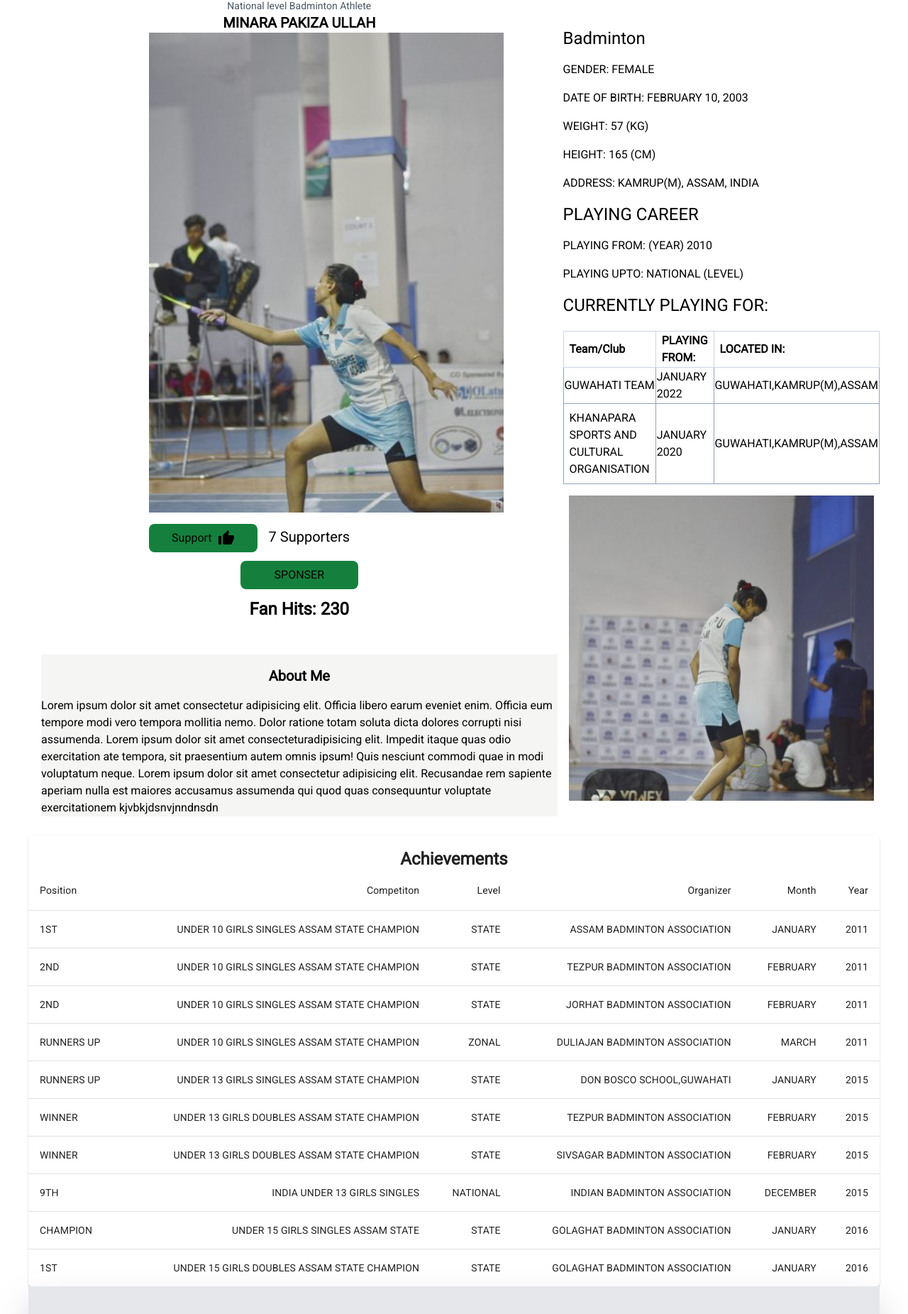
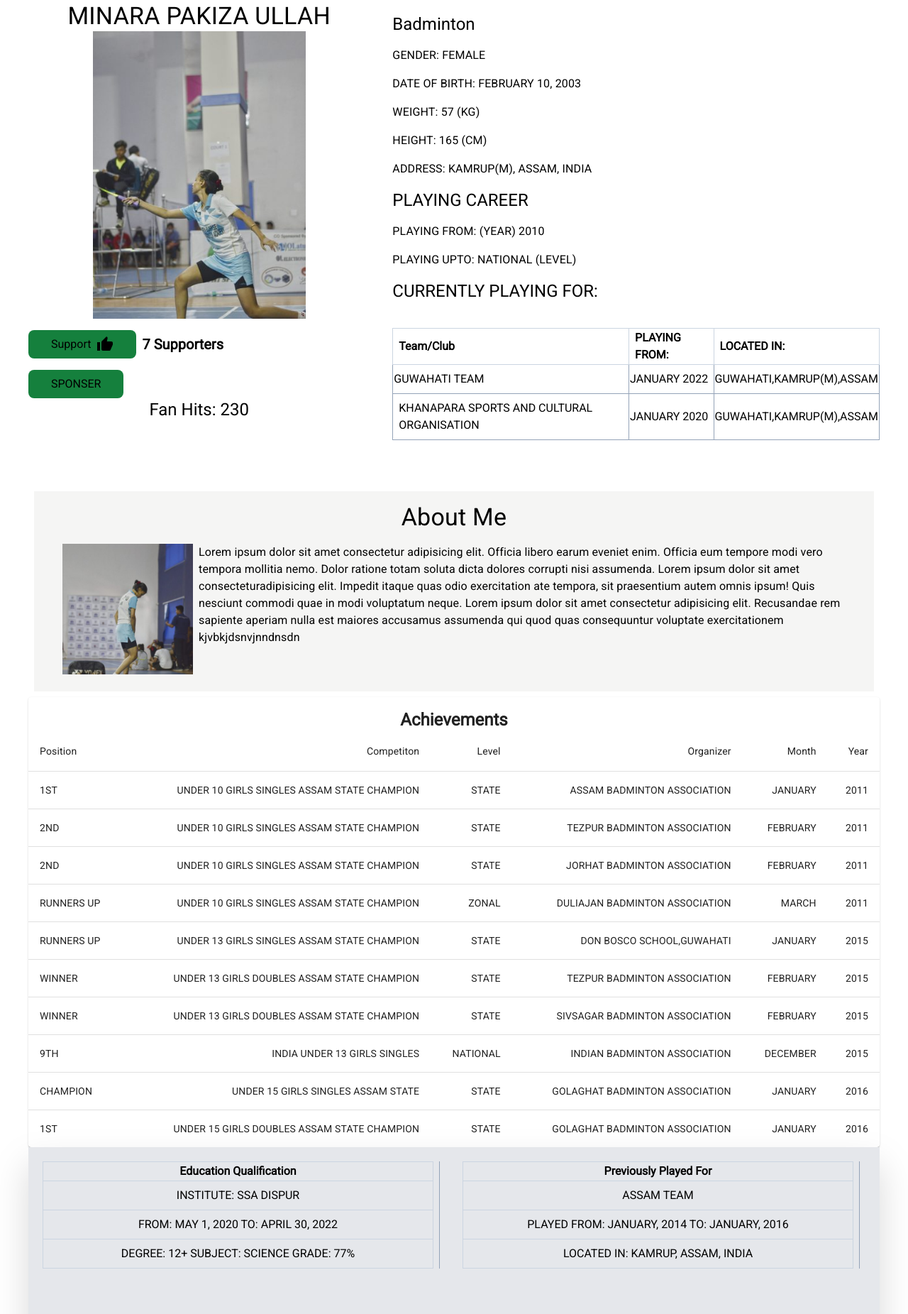
Before and after one commit to Ujucode/poynt-sports, a React (Vite) app: page /athletes/800 in a window 1280 px wide. Shown: the part 159-2010 px from the top of the page at 71% size. Built offline with nearby package versions, Linux system fonts and the light colour scheme.

Commit message:
-added responsiveness to calendartab, player profile and events page

```diff
--- a/src/components/Account/CalenderTab.jsx
+++ b/src/components/Account/CalenderTab.jsx
@@ -42,7 +42,7 @@ const CalendarTab = () => {
 
   return (
     <div className="min-h-screen flex flex-col items-center">
-      <div className="border border-gray-300 rounded p-4 w-full max-w-4xl">
+      <div className="border border-gray-300 rounded p-4 w-full max-w-2xl md:max-w-4xl mx-auto">
         <h1 className="text-4xl font-bold mb-6">Booking Calendar</h1>
         <div className="flex">
           <button
--- a/src/components/Profile/AchievementTable.jsx
+++ b/src/components/Profile/AchievementTable.jsx
@@ -95,8 +95,12 @@ const rows = [
 export default function AchieveTable() {
   return (
     <TableContainer component={Paper}>
-      <div className="text-center text-2xl font-bold pt-4 "> Achievements </div>
-      <Table sx={{ minWidth: 650 }} aria-label="Achievements">
+      <div className="text-center text-2xl font-bold pt-4"> Achievements </div>
+      <Table
+        sx={{ minWidth: 650 }}
+        aria-label="Achievements"
+        className="w-full"
+      >
         <TableHead>
           <TableRow>
             <TableCell>Position</TableCell>
@@ -108,12 +112,17 @@ export default function AchieveTable() {
           </TableRow>
         </TableHead>
         <TableBody>
-          {rows.map((row) => (
+          {rows.map((row, index) => (
             <TableRow
-              key={row.name}
+              key={`${row.position}-${index}`} // Unique key with position and index
               sx={{ "&:last-child td, &:last-child th": { border: 0 } }}
+              className="block md:table-row" // Display as block on small screens, table-row on larger screens
             >
-              <TableCell component="th" scope="row">
+              <TableCell
+                component="th"
+                scope="row"
+                className="md:table-cell" // Display as table-cell on larger screens
+              >
                 {row.position}
               </TableCell>
               <TableCell align="right">{row.competiton}</TableCell>
--- a/src/components/Profile/Education.jsx
+++ b/src/components/Profile/Education.jsx
@@ -1,51 +1,76 @@
 function Education() {
   return (
-    <div className="p-10 drop-shadow-2xl bg-gray-200 flex flex-col">
-      <table className="border-separate border-spacing-2 border border-slate-400 ">
+    <div className="p-20 md:p-10 lg:p-5 drop-shadow-2xl bg-gray-200 grid grid-cols-2 md:grid-cols-1 gap-8">
+      <div className="grid grid-cols-1 text-center md:pr-2 gap-8 md:grid-cols-2 ">
+        <div className="border-separate border-spacing-2 border border-slate-400 md:border-0 md:border-r md:pr-2">
+          <table className="w-full ">
             <thead>
               <tr>
-            <th className="border border-slate-300">Education Qualification</th>
-            <th className="border border-slate-300">Previously Played For</th>
+                <th className="border border-slate-300 md:text-center">Education Qualification</th>
               </tr>
             </thead>
             <tbody>
               <tr>
-            <td className="border border-slate-300 ...">
+                <td className="border border-slate-300 p-3 md:p-2">
                   INSTITUTE: SSA DISPUR
                 </td>
-            <td className="border border-slate-300 ...">ASSAM TEAM TEAM</td>
               </tr>
               <tr>
-            <td className="border border-slate-300 ...">
+                <td className="border border-slate-300 p-3 md:p-2">
                   FROM: MAY 1, 2020 TO: APRIL 30, 2022
                 </td>
-            <td className="border border-slate-300 ...">
+              </tr>
+              <tr>
+                <td className="border border-slate-300 p-3 md:p-2">
+                  DEGREE: 12+ SUBJECT: SCIENCE GRADE: 77%
+                </td>
+              </tr>
+            </tbody>
+          </table>
+        </div>
+
+        <div className="border-separate border-spacing-2 border border-slate-400 md:border-0 md:border-r md:pr-2">
+          <table className="w-full">
+            <thead>
+              <tr>
+                <th className="border border-slate-300 md:text-center ">Previously Played For</th>
+              </tr>
+            </thead>
+            <tbody>
+              <tr>
+                <td className="border border-slate-300 p-3 md:p-2">ASSAM TEAM</td>
+              </tr>
+              <tr>
+                <td className="border border-slate-300 p-3 md:p-2">
                   PLAYED FROM: JANUARY, 2014 TO: JANUARY, 2016
                 </td>
               </tr>
               <tr>
-            <td className="border border-slate-300 ...">
-              DEGREE: 12+ SUBJECT: SCIENCE GRADE: 77%
-            </td>
-            <td className="border border-slate-300 ...">
+                <td className="border border-slate-300 p-3 md:p-2">
                   LOCATED IN: KAMRUP, ASSAM, INDIA
                 </td>
               </tr>
             </tbody>
           </table>
+        </div>
+      </div>
 
-      <div className="text-center text-2xl font-bold pt-6 bg-white-1">
+      <div className="col-span-2 md:col-span-1 p-4 bg-white-1">
+  <div className=" md:text-center text-2xl font-bold pt-6 md:pr-2 flex items-center justify-center">
     Participations
-        <div className="text-center text-lg font-medium pt-4 ">
+  </div>
+  <div className=" md:text-center text-lg font-medium pt-4 md:pr-2 flex items-center justify-center">
     No data found
   </div>
-        <div className="text-center text-2xl font-bold pt-6">
+  <div className=" md:text-center text-2xl font-bold pt-6 md:pr-2 flex items-center justify-center">
     Other Informations
   </div>
-        <div className="text-center text-lg font-medium pt-4 ">
+  <div className=" md:text-center text-lg font-medium pt-4 md:pr-2 flex items-center justify-center">
     No data found
   </div>
 </div>
+
+
     </div>
   );
 }
--- a/src/components/UI/Cards/EventsCard.jsx
+++ b/src/components/UI/Cards/EventsCard.jsx
@@ -1,14 +1,14 @@
 const EventsCard = ({ title, description, image }) => {
   return (
-    <div className="max-w-2xl mx-auto bg-white rounded-lg overflow-hidden shadow-md mb-4 flex flex-col">
+    <div className="max-w-xs md:max-w-2xl mx-auto  bg-white rounded-lg overflow-hidden shadow-md mb-4 md:flex md:flex-col ">
       <div className="flex-shrink-0">
         <img
           src={image}
           alt="Card"
-          className="w-full h-[screen] object-cover object-center"
+          className="w-full md:w-full h-auto object-cover object-center"
         />
       </div>
-      <div className="p-4 flex-1">
+      <div className="p-4 flex-1 md:place-content-start">
         <h3 className="text-xl font-semibold mb-2">{title}</h3>
         <p className="text-gray-600">{description}</p>
       </div>
--- a/src/components/UI/Cards/ProfileCard.jsx
+++ b/src/components/UI/Cards/ProfileCard.jsx
@@ -1,67 +1,56 @@
+import Grid from '@mui/material/Grid';
+import Typography from '@mui/material/Typography';
 import ThumbUpIcon from "@mui/icons-material/ThumbUp";
 import athlete from "../../../assets/athlete.jpg";
 import athlete_1 from "../../../assets/athlete1.jpg";
 
 function ProfileCard() {
   return (
-    <div className="max-w-[1320px] md:py-[80] py-5 flex mx-0 sm:flex-row flex-col group ">
-      <div className="basis-[5%] pb-5 "></div>
-      <div className="flex flex-col ">
-        <div className="text-center font-medium text-sm text-gray-600">
+    <Grid container spacing={4}>
+      <Grid item xs={12} md={6} lg={5} >
+        <Typography variant="body1" align="center" color="textSecondary" className="md:text-left font-medium ">
           National level Badminton Athlete
+        </Typography>
+        <Typography variant="h4" align="center" className="md:text-left font-bold text-xl">
+          MINARA PAKIZA ULLAH
+        </Typography>
+        <div className=""> {/* Center the image */}
+        <img src={athlete} alt="athlete" className="w-full md:w-auto max-w-[300px] mx-auto" />
       </div>
-        <div className="text-center font-bold text-xl">MINARA PAKIZA ULLAH</div>
-        <img src={athlete} alt="athlete" className="w-[500px] ml-40" />
-        <div className="flex gap-4 ">
-          <div className="flex gap-2 pt-4 pl-40 ">
+        <div className="flex items-center justify-center md:flex md:justify-start space-x-2 pt-4 md:mt-0">
           <a
             href="/some/link/here"
             className="inline-flex items-center justify-center px-8 py-2 text-base font-medium text-center bg-green-700 rounded-lg hover:bg-green-800"
           >
-              Support <ThumbUpIcon className="ml-2" />
+            Support <ThumbUpIcon className="ml-2 " />
           </a>
+          <div className="text-center md:flex items-center text-xl font-semibold md:ml-4">7 Supporters</div>
         </div>
-          <div className="flex pt-5 text-xl font-semi-bold">7 Supporters</div>
-        </div>
-        <div className="pt-3 text-center">
+         <div className="flex items-center justify-center md:flex md:justify-start space-x-2 pt-4 md:mt-0">
           <a
             href="/some/link/here"
-            className="inline-flex items-center justify-center px-12 py-2 text-base font-medium text-center bg-green-700 rounded-lg hover:bg-green-800"
+            className="inline-flex items-center justify-center px-8 py-2 text-base font-medium text-center bg-green-700 rounded-lg hover:bg-green-800"
           >
             SPONSER{" "}
           </a>
         </div>
-        <div className="font-bold text-2xl text-center mt-3 mb-2">
+        <Typography variant="h5" align="center" className="font-bold mt-5 mb-2 md:text-left">
           Fan Hits: 230
-        </div>
-
-        <div className="mt-10 bg-stone-100 m-2 ">
-          <h1 className="text-center font-bold text-xl pt-4">About Me</h1>
-          <p className="text-left font-medium flex flex-row pt-4">
-            Lorem ipsum dolor sit amet consectetur adipisicing elit. Officia
-            libero earum eveniet enim. Officia eum tempore modi vero tempora
-            mollitia nemo. Dolor ratione totam soluta dicta dolores corrupti
-            nisi assumenda. Lorem ipsum dolor sit amet consecteturadipisicing
-            elit. Impedit itaque quas odio exercitation ate tempora, sit
-            praesentium autem omnis ipsum! Quis nesciunt commodi quae in modi
-            voluptatum neque. Lorem ipsum dolor sit amet consectetur adipisicing
-            elit. Recusandae rem sapiente aperiam nulla est maiores accusamus
-            assumenda qui quod quas consequuntur voluptate exercitationem
-            kjvbkjdsnvjnndnsdn
-          </p>
-        </div>
-      </div>
-      <div className="basis-[95%] text-left pt-10 ">
-        <h1 className="text-2xl pb-2 "> Badminton</h1>
-        <p className="py-2">GENDER: FEMALE</p>
-        <p className="py-2">DATE OF BIRTH: FEBRUARY 10, 2003</p>
-        <p className="py-2">WEIGHT: 57 (KG)</p>
-        <p className="py-2">HEIGHT: 165 (CM)</p>
-        <p className="py-2 pb-4">ADDRESS: KAMRUP(M), ASSAM, INDIA</p>
-        <h1 className="text-2xl pb-2"> PLAYING CAREER</h1>
-        <p className="py-2">PLAYING FROM: (YEAR) 2010</p>
-        <p className="py-2 pb-4">PLAYING UPTO: NATIONAL (LEVEL)</p>
-        <h1 className="text-2xl pb-5"> CURRENTLY PLAYING FOR:</h1>
+        </Typography>
+      </Grid>
+      <Grid item xs={12} md={6} lg={7}>
+        <div className="basis-[95%] text-center pt-10 md:text-left">
+          <Typography variant="h5" className="pb-2">Badminton</Typography>
+          <Typography variant="body1" className="py-2">GENDER: FEMALE</Typography>
+          <Typography variant="body1" className="py-2">DATE OF BIRTH: FEBRUARY 10, 2003</Typography>
+          <Typography variant="body1" className="py-2">WEIGHT: 57 (KG)</Typography>
+          <Typography variant="body1" className="py-2">HEIGHT: 165 (CM)</Typography>
+          <Typography variant="body1" className="py-2 pb-4">ADDRESS: KAMRUP(M), ASSAM, INDIA</Typography>
+          <Typography variant="h5" className="pb-2">PLAYING CAREER</Typography>
+          <Typography variant="body1" className="py-2">PLAYING FROM: (YEAR) 2010</Typography>
+          <Typography variant="body1" className="py-2 pb-4">PLAYING UPTO: NATIONAL (LEVEL)</Typography>
+          <Typography variant="h5" className="pb-5">CURRENTLY PLAYING FOR:</Typography>
+          <div className="flex items-center justify-center md:flex md:justify-start space-x-2 pt-4 md:mt-0">
           <table className="table-auto border-collapse border border-slate-400 pb-2 ">
             <thead>
               <tr>
@@ -89,12 +78,28 @@ function ProfileCard() {
               </tr>
             </tbody>
           </table>
-        <div className="flex flex-col">
-          {" "}
-          <img src={athlete_1} alt="profile1" className="w-50 p-2 mt-2" />{" "}
           </div>
         </div>
+      </Grid>
+      <Grid item xs={5} sm={8} md={12}>
+
+      <div className="mt-10 bg-stone-100 m-2 p-4 ">
+    <Typography variant="h4" align="center" className="font-bold">
+      About Me
+    </Typography>
+    <div className="md:flex md:flex-row-reverse">
+      <Typography
+        variant="body1"
+        align="left"
+        className="font-medium pt-4 md:pr-6"
+      >
+        Lorem ipsum dolor sit amet consectetur adipisicing elit. Officia libero earum eveniet enim. Officia eum tempore modi vero tempora mollitia nemo. Dolor ratione totam soluta dicta dolores corrupti nisi assumenda. Lorem ipsum dolor sit amet consecteturadipisicing elit. Impedit itaque quas odio exercitation ate tempora, sit praesentium autem omnis ipsum! Quis nesciunt commodi quae in modi voluptatum neque. Lorem ipsum dolor sit amet consectetur adipisicing elit. Recusandae rem sapiente aperiam nulla est maiores accusamus assumenda qui quod quas consequuntur voluptate exercitationem kjvbkjdsnvjnndnsdn
+      </Typography>
+      <img src={athlete_1} alt="profile1" className="w-[200px] p-2 mt-2 md:w-[200px] md:mb-0 md:ml-4" />
     </div>
+  </div>
+  </Grid>
+    </Grid>
   );
 }
 
```
Lines whose indentation alone changed are shown as unchanged.
